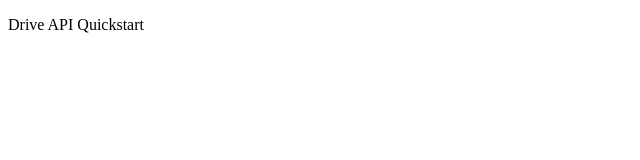
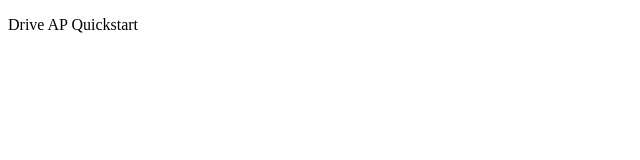
Before and after one commit to Ninja-Jason/GAS-tutorial, a plain HTML site: page Projects/index.html in a window 1280 px wide. Shown: the full height of the page, 0-640 px from the left. Drawn offline with Linux system fonts and the light colour scheme.

Commit message:
Simple change

```diff
--- a/Projects/index.html
+++ b/Projects/index.html
@@ -5,7 +5,7 @@
     <meta charset="utf-8" />
   </head>
   <body>
-    <p>Drive API Quickstart</p>
+    <p>Drive AP Quickstart</p>
 
     <!--Add buttons to initiate auth sequence and sign out-->
     <button id="authorize_button" style="display: none">Authorize</button>
```
